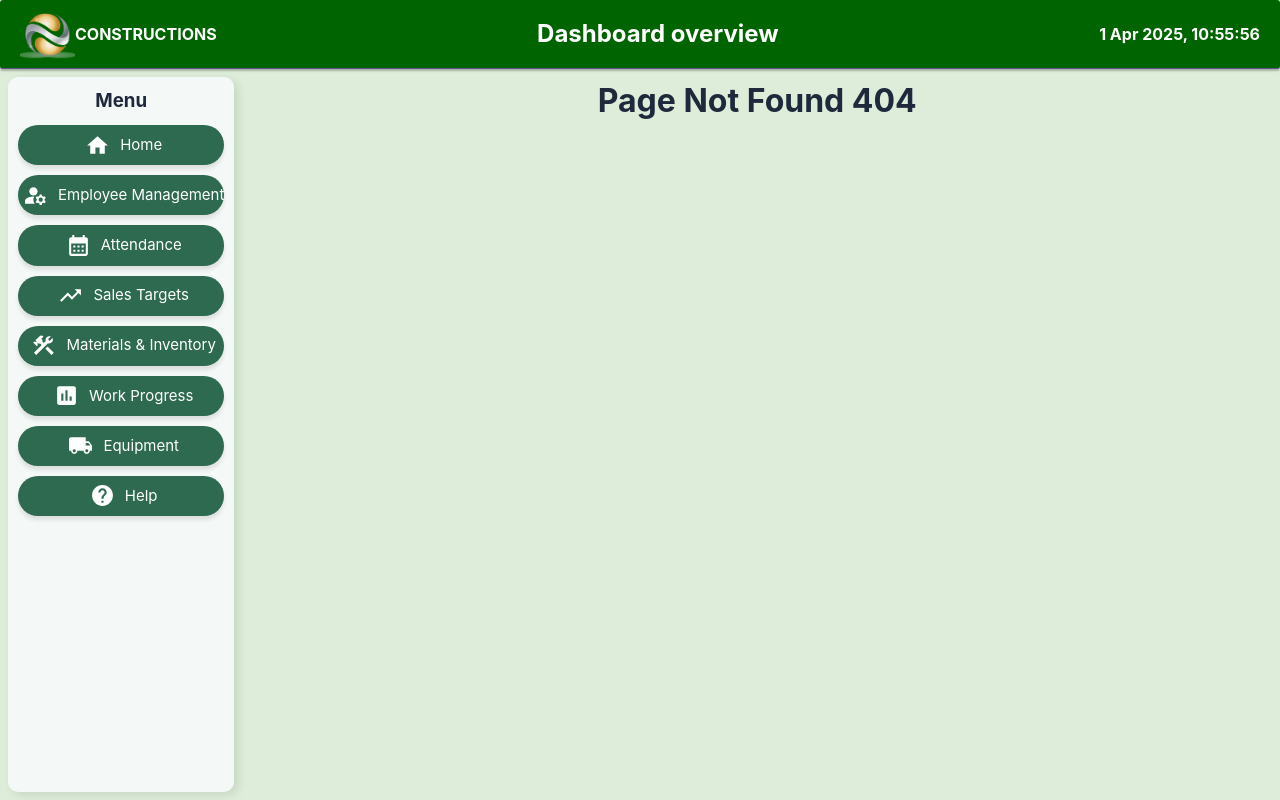
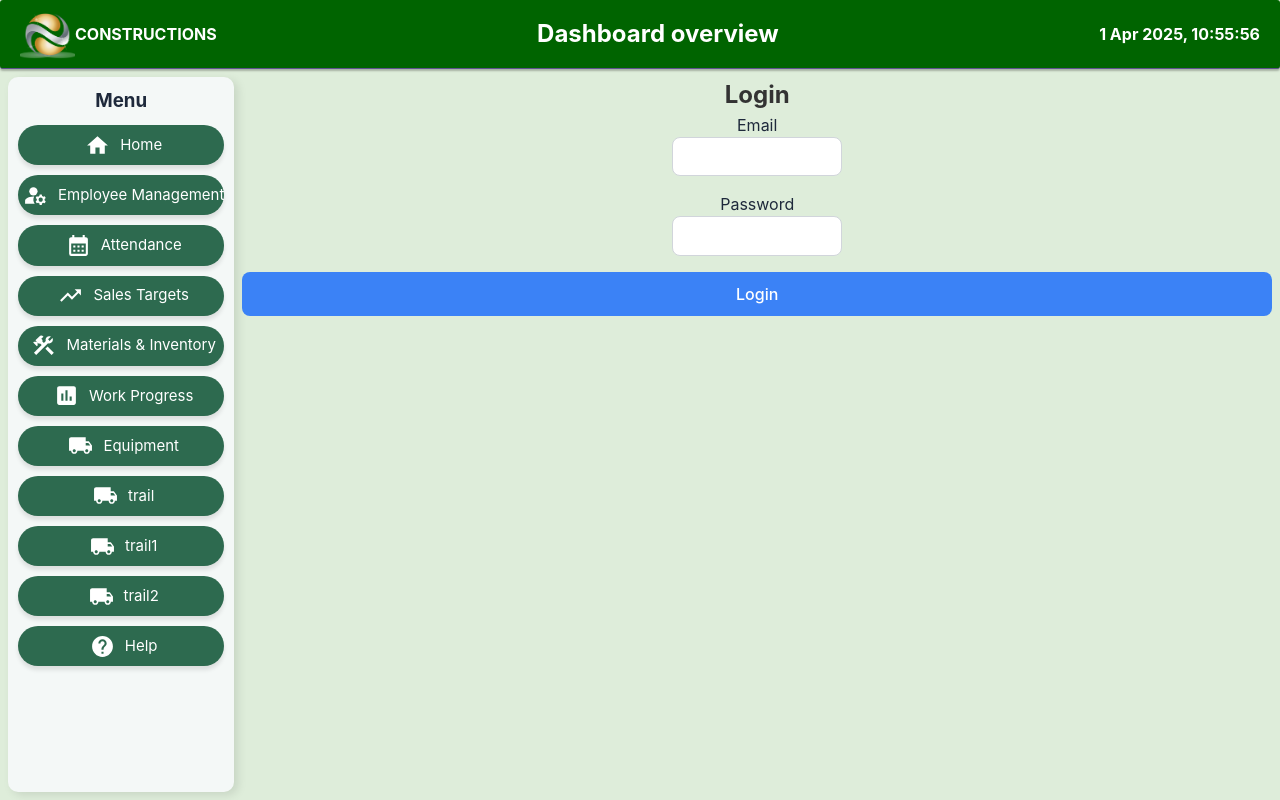
Before and after one commit to Volt-Matrix/volt-erp, a React (Vite) app: page /login in a window 1280 px wide. Before the commit this address had no page. Built offline with nearby package versions, Linux system fonts and the light colour scheme.

Commit message:
Wrapped example route for auth under trail link

```diff
--- a/src/App.jsx
+++ b/src/App.jsx
@@ -1,8 +1,36 @@
 import AppRoutes from "./routes/AppRoutes";
 import "./App.css";
+import { AuthContext } from "./context/AuthContext";
+import { useState, useEffect } from "react";
+import { useLocation, useNavigate } from "react-router-dom";
 
 function App() {
-  return <AppRoutes />;
+  const [logginIn, setLoggingIn] = useState(false);
+  const location = useLocation();
+  const navigate = useNavigate();
+
+  const changeLogin = () => {
+    setLoggingIn(true);
+  };
+
+  useEffect(() => {
+    console.log("Login state---", logginIn, location.pathname == "/login");
+    if (location.pathname == "/login" && logginIn) {
+      navigate("/trail/page1");
+    } else {
+      navigate("/login");
+    }
+  }, [logginIn]);
+
+  return (
+    <div>
+      <AuthContext.Provider
+        value={{ isLoginIn: logginIn, changeLogin: changeLogin }}
+      >
+        <AppRoutes />
+      </AuthContext.Provider>
+    </div>
+  );
 }
 
 export default App;
--- /dev/null
+++ b/src/components/NavLayout/NavLayout.jsx
@@ -0,0 +1,28 @@
+import React, { useContext, useEffect, useState } from "react";
+import Header from "../Header";
+import { Navigate, Outlet, useLocation, redirect } from "react-router-dom";
+import SideBar from "../SideBar";
+import { AuthContext } from "../../context/AuthContext";
+// import { red } from "@mui/material/colors";
+
+function NavLayout() {
+  const auth = useContext(AuthContext);
+
+  if (auth.isLoginIn) {
+    return (
+      <div>
+        <Header />
+        <div className="main-content">
+          <SideBar />
+          <div className="center-content">
+            <Outlet />
+          </div>
+        </div>
+      </div>
+    );
+  } else {
+    return <Navigate to="/login" />;
+  }
+}
+
+export default NavLayout;
--- a/src/components/SideBar.jsx
+++ b/src/components/SideBar.jsx
@@ -67,6 +67,21 @@ function SideBar() {
         optionName="Equipment"
         icon={<MdLocalShipping />}
       />
+      <SideBarOption
+        optionUrl="/trail"
+        optionName="trail"
+        icon={<MdLocalShipping />}
+      />
+      <SideBarOption
+        optionUrl="/trail/page1"
+        optionName="trail1"
+        icon={<MdLocalShipping />}
+      />
+      <SideBarOption
+        optionUrl="/trail/page2"
+        optionName="trail2"
+        icon={<MdLocalShipping />}
+      />
       <SideBarOption optionUrl="/help" optionName="Help" icon={<MdHelp />} />
     </div>
   );
--- /dev/null
+++ b/src/context/AuthContext.js
@@ -0,0 +1,2 @@
+import { createContext } from "react";
+export const AuthContext = createContext({ isLoginIn: false, role: "guest" });
--- a/src/main.jsx
+++ b/src/main.jsx
@@ -5,7 +5,7 @@ import "./index.css";
 import App from "./App.jsx";
 import { store } from "./app/store.js";
 import { Provider } from "react-redux";
-
+import { AuthContext } from "./context/AuthContext.js";
 createRoot(document.getElementById("root")).render(
   <StrictMode>
     <Provider store={store}>
--- /dev/null
+++ b/src/pages/Login.jsx
@@ -0,0 +1,77 @@
+import { useForm } from "react-hook-form";
+import { useState } from "react";
+// import { Card, CardContent } from "@/components/ui/card";
+// import { Button } from "@/components/ui/button";
+// import { input } from "@/components/ui/input";
+// import { p } from "@/components/ui/p";
+import { useContext } from "react";
+import { AuthContext } from "../context/AuthContext";
+export default function LoginPage() {
+  const {
+    register,
+    handleSubmit,
+    formState: { errors },
+  } = useForm();
+
+  const [loading, setLoading] = useState(false);
+  const [errorMessage, setErrorMessage] = useState("");
+  const auth = useContext(AuthContext);
+  const onSubmit = async (data) => {
+    setLoading(true);
+    setErrorMessage("");
+    try {
+      // Mock login
+      await new Promise((resolve) => setTimeout(resolve, 1000));
+      alert("Login successful!" + JSON.stringify(data));
+    } catch (e) {
+      setErrorMessage("Invalid credentials");
+    } finally {
+      setLoading(false);
+    }
+  };
+
+  return (
+    <div className="flex min-h-screen items-center justify-center bg-gray-100">
+      {/* <Card className="w-full max-w-sm p-4 shadow-md"> */}
+      {/* <CardContent> */}
+      <h2 className="text-2xl font-bold text-center mb-4">Login</h2>
+      {errorMessage && (
+        <p className="text-red-500 text-sm mb-2">{errorMessage}</p>
+      )}
+      <form onSubmit={handleSubmit(onSubmit)}>
+        <div className="mb-3">
+          <p>Email</p>
+          <input
+            type="email"
+            {...register("email", { required: "Email is required" })}
+          />
+          {errors.email && (
+            <p className="text-red-500 text-sm">{errors.email.message}</p>
+          )}
+        </div>
+        <div className="mb-3">
+          <p>Password</p>
+          <input
+            type="password"
+            {...register("password", { required: "Password is required" })}
+          />
+          {errors.password && (
+            <p className="text-red-500 text-sm">{errors.password.message}</p>
+          )}
+        </div>
+        <button
+          type="submit"
+          className="w-full"
+          disabled={loading}
+          onClick={() => {
+            auth.changeLogin();
+          }}
+        >
+          {loading ? "Logging in..." : "Login"}
+        </button>
+      </form>
+      {/* </CardContent> */}
+      {/* </Card> */}
+    </div>
+  );
+}
--- a/src/routes/AppRoutes.jsx
+++ b/src/routes/AppRoutes.jsx
@@ -1,5 +1,11 @@
-import React from "react";
-import { BrowserRouter as Router, Routes, Route } from "react-router-dom";
+import React, { useEffect, useContext, useState } from "react";
+import {
+  BrowserRouter as Router,
+  Routes,
+  Route,
+  redirect,
+  useLocation,
+} from "react-router-dom";
 import Home from "../pages/Home";
 import Help from "../pages/Help";
 import Attendance from "../pages/Attendance";
@@ -26,7 +32,9 @@ import StockLevel from "../pages/StockLevel";
 import ClientLogo from "../components/ClientLogo";
 
 import StockLevelTemp from "../pages/SL-temp";
-
+import NavLayout from "../components/NavLayout/NavLayout";
+import LoginPage from "../pages/Login";
+import { AuthContext } from "../context/AuthContext";
 function AppRoutes() {
   return (
     <div>
@@ -59,6 +67,11 @@ function AppRoutes() {
             <Route path="/site-visits" element={<SiteVisits />} />
             <Route path="/equipment" element={<Equipment />} />
             <Route path="*" element={<NotFound />} />
+            <Route path="trail" element={<NavLayout />}>
+              <Route path="page1" element={<SiteVisits />} />
+              <Route path="page2" element={<Equipment />} />
+            </Route>
+            <Route path="login" element={<LoginPage />} />
           </Routes>
         </div>
       </div>
```
Also changed, not shown: src/pages/AddEmployee.jsx (+127 -26 lines).
